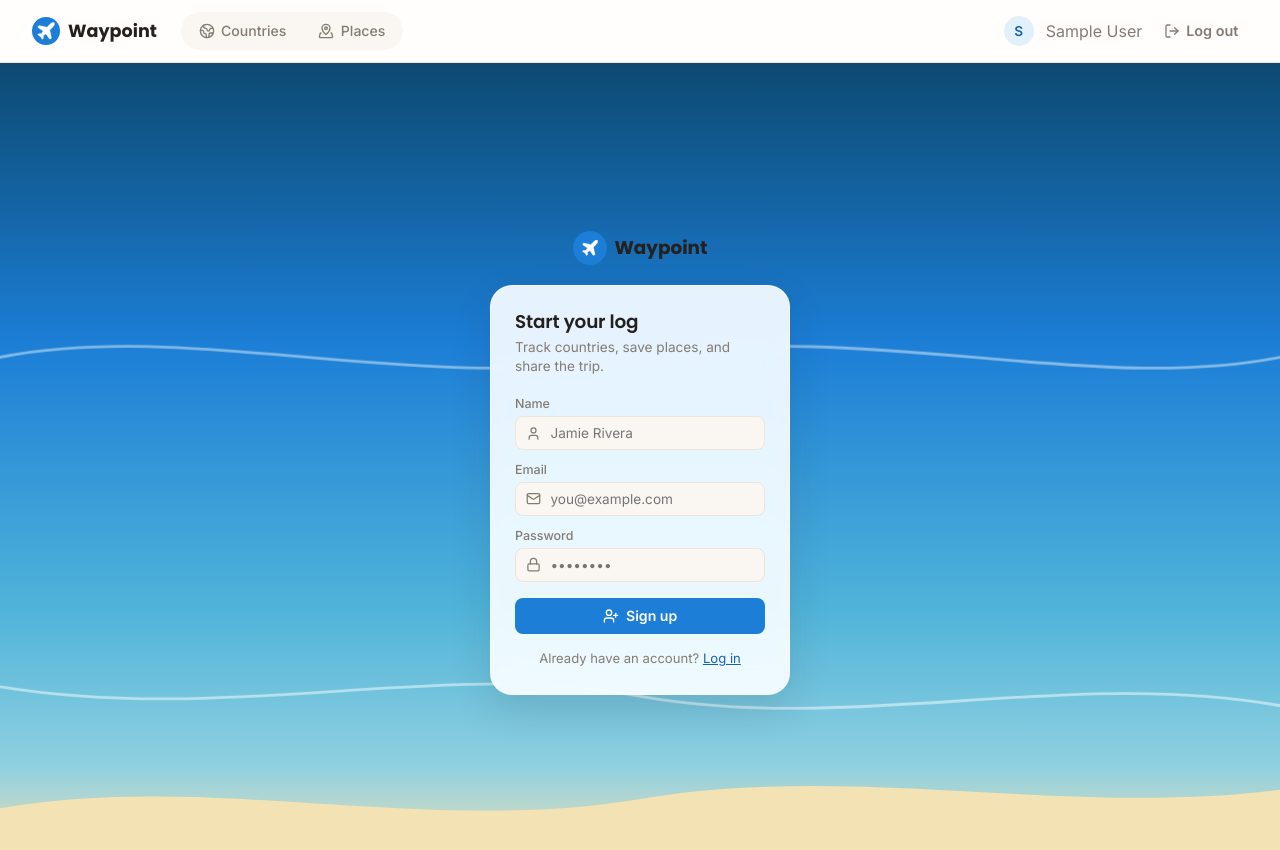
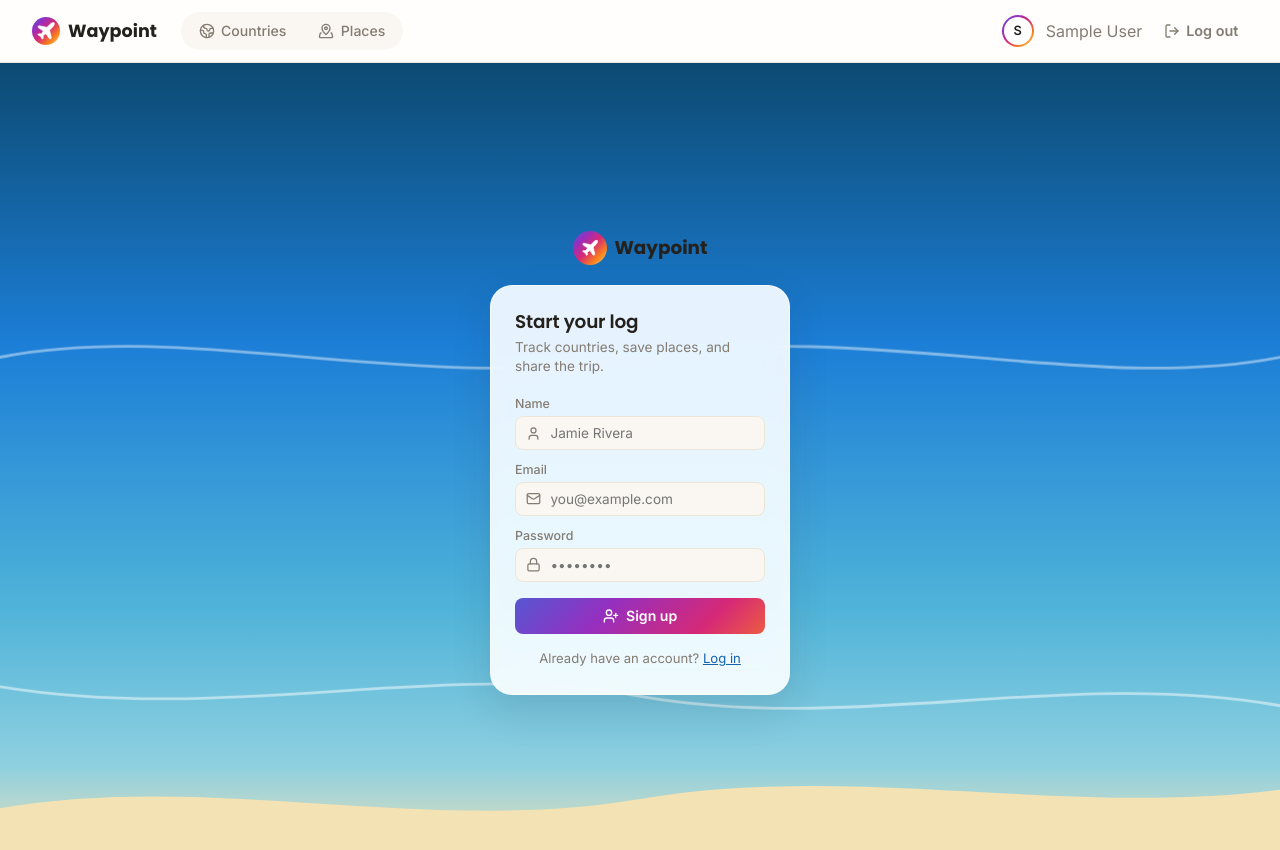
Before and after one commit to SophieAoi/travel-log-app, a React (Vite) app in the folder client/: page /signup in a window 1280 px wide. Shown: the top 850 px of the page. Built offline with nearby package versions, Linux system fonts and the light colour scheme; no server answers; sample sign-in values are in the browser's storage.

Commit message:
Modified css and tsx for a few pages

```diff
--- a/client/src/App.css
+++ b/client/src/App.css
@@ -30,6 +30,8 @@
   --color-coral: #f2704a;
   --color-coral-soft: #fdece5;
   --color-error: #c8402f;
+  --gradient-vivid: linear-gradient(135deg, #4f5bd5 0%, #962fbf 25%, #d62976 50%, #fa7e1e 75%, #feda75 100%);
+  --gradient-vivid-soft: linear-gradient(135deg, #eef0fd 0%, #f6ecf9 25%, #fdeef2 50%, #fef2e6 75%, #fffaeb 100%);
   --radius-sm: 8px;
   --radius-md: 14px;
   --radius-lg: 22px;
@@ -85,7 +87,7 @@ a {
   width: 28px;
   height: 28px;
   border-radius: 50%;
-  background: var(--color-accent);
+  background: var(--gradient-vivid);
   color: white;
   flex-shrink: 0;
 }
@@ -133,7 +135,7 @@ a {
 
 .nav-link.active {
   color: white;
-  background: var(--color-accent);
+  background: var(--gradient-vivid);
   box-shadow: var(--shadow-sm);
 }
 
@@ -148,16 +150,25 @@ a {
 }
 
 .avatar {
-  width: 30px;
-  height: 30px;
+  width: 32px;
+  height: 32px;
   border-radius: 50%;
-  background: var(--color-accent-soft);
-  color: var(--color-accent-dark);
+  padding: 2px;
+  background: var(--gradient-vivid);
+  flex-shrink: 0;
+}
+
+.avatar span {
+  width: 100%;
+  height: 100%;
+  border-radius: 50%;
+  background: var(--color-surface);
+  color: var(--color-text);
   display: flex;
   align-items: center;
   justify-content: center;
-  font-weight: 600;
-  font-size: 0.85rem;
+  font-weight: 700;
+  font-size: 0.8rem;
 }
 
 .icon-button {
@@ -219,8 +230,8 @@ a {
   position: relative;
   overflow: hidden;
   background:
-    radial-gradient(ellipse 70% 100% at 20% 0%, rgba(255, 255, 255, 0.18) 0%, rgba(255, 255, 255, 0) 60%),
-    linear-gradient(135deg, #0f5c8c 0%, #1c7ed6 55%, #4fb3d9 100%);
+    radial-gradient(ellipse 70% 100% at 20% 0%, rgba(255, 255, 255, 0.22) 0%, rgba(255, 255, 255, 0) 60%),
+    var(--gradient-vivid);
   padding: 2.5rem 2rem 4.5rem;
   text-align: center;
 }
@@ -488,7 +499,9 @@ button {
   padding: 0.6rem 1.2rem;
   border-radius: var(--radius-sm);
   border: none;
-  background: var(--color-accent);
+  background: var(--gradient-vivid);
+  background-size: 160% 160%;
+  background-position: 0% 50%;
   color: white;
   cursor: pointer;
   font-family: inherit;
@@ -497,12 +510,12 @@ button {
   display: inline-flex;
   align-items: center;
   gap: 0.45rem;
-  transition: background 0.2s var(--ease), transform 0.15s var(--ease), box-shadow 0.2s var(--ease);
+  transition: background-position 0.4s var(--ease), transform 0.15s var(--ease), box-shadow 0.2s var(--ease);
 }
 
 button:hover {
-  background: var(--color-accent-dark);
-  box-shadow: var(--shadow-sm);
+  background-position: 100% 50%;
+  box-shadow: var(--shadow-md);
 }
 
 button:active {
@@ -603,12 +616,17 @@ button.ghost-danger:hover {
   border-radius: var(--radius-md);
   padding: 0.75rem 0.9rem;
   animation: fade-up 0.3s var(--ease) both;
-  transition: box-shadow 0.2s var(--ease), transform 0.2s var(--ease);
+  transition: box-shadow 0.2s var(--ease), transform 0.2s var(--ease), border-color 0.2s var(--ease);
 }
 
 .country-chip:hover {
-  box-shadow: var(--shadow-sm);
-  transform: translateY(-1px);
+  box-shadow: var(--shadow-md);
+  transform: translateY(-2px);
+  border-color: transparent;
+  background:
+    linear-gradient(var(--color-surface), var(--color-surface)) padding-box,
+    var(--gradient-vivid) border-box;
+  border: 1.5px solid transparent;
 }
 
 .country-chip .flag {
--- a/client/src/components/Nav.tsx
+++ b/client/src/components/Nav.tsx
@@ -30,7 +30,9 @@ export function Nav() {
       <span className="spacer" />
 
       <div className="nav-user">
-        <span className="avatar">{initial}</span>
+        <span className="avatar">
+          <span>{initial}</span>
+        </span>
         <span className="muted">{user.displayName}</span>
         <button
           className="icon-button"
--- a/client/src/pages/PlaceDetail.tsx
+++ b/client/src/pages/PlaceDetail.tsx
@@ -52,31 +52,46 @@ export function PlaceDetail() {
   const coverPhoto = place.media.find((m) => m.type === "PHOTO");
 
   return (
-    <div className="page">
-      <Link to="/places" className="nav-link" style={{ display: "inline-flex", marginBottom: "1rem" }}>
-        <ArrowLeft size={16} /> Back to places
+    <>
+      <div className="detail-hero">
+        {coverPhoto ? (
+          <img src={`${API_BASE}${coverPhoto.url}`} alt="" />
+        ) : (
+          <div className="detail-hero-placeholder">
+            <Camera size={44} />
+          </div>
+        )}
+        <div className="detail-hero-scrim" />
+        <Link to="/places" className="detail-back">
+          <ArrowLeft size={16} /> Places
         </Link>
-
-      <div className="place-hero">
-        {coverPhoto ? (
-          <img src={`${API_BASE}${coverPhoto.url}`} alt="" style={{ width: "100%", height: "100%", objectFit: "cover" }} />
-        ) : (
-          <Camera size={40} />
-        )}
+        <div className="detail-hero-caption">
+          <span className="badge badge-on-photo">
+            <MapPin size={13} /> {place.countryCode}
+          </span>
+          <h1>{place.name}</h1>
+        </div>
       </div>
 
-      <div className="place-title-row">
-        <h1 style={{ margin: 0 }}>{place.name}</h1>
-        <span className="badge">
-          <MapPin size={13} /> {place.countryCode}
-        </span>
-      </div>
-      {place.description && <p>{place.description}</p>}
+      <div className="page">
+        {place.description && <p className="place-description">{place.description}</p>}
 
+        <div className="actions-row">
           <label className="upload-button">
             <ImagePlus size={17} /> {uploading ? "Uploading…" : "Add photo or video"}
             <input type="file" accept="image/*,video/*" onChange={handleUpload} hidden disabled={uploading} />
           </label>
+          <button onClick={handleShare} className="secondary">
+            <Share2 size={16} /> Share this place
+          </button>
+        </div>
+
+        {shareLink && (
+          <div className="share-link-box">
+            <Share2 size={15} />
+            <a href={shareLink}>{shareLink}</a>
+          </div>
+        )}
 
         {place.media.length > 0 && (
           <div className="media-grid">
@@ -91,19 +106,7 @@ export function PlaceDetail() {
             ))}
           </div>
         )}
-
-      <div className="actions-row">
-        <button onClick={handleShare} className="secondary">
-          <Share2 size={16} /> Share this place
-        </button>
       </div>
-
-      {shareLink && (
-        <div className="share-link-box">
-          <Share2 size={15} />
-          <a href={shareLink}>{shareLink}</a>
-        </div>
-      )}
-    </div>
+    </>
   );
 }
--- a/client/src/pages/Places.tsx
+++ b/client/src/pages/Places.tsx
@@ -1,6 +1,6 @@
 import { useEffect, useState, type FormEvent } from "react";
 import { Link } from "react-router-dom";
-import { MapPinned, Plus, Image as ImageIcon } from "lucide-react";
+import { MapPinned, Plus, Image as ImageIcon, MapPin, Images } from "lucide-react";
 import { api } from "../api/client";
 
 interface Place {
@@ -63,15 +63,24 @@ export function Places() {
         <ul className="place-cards">
           {places.map((p, i) => {
             const cover = p.media.find((m) => m.type === "PHOTO");
+            const mediaCount = p.media.length;
             return (
               <li key={p.id} className="place-card" style={{ animationDelay: `${i * 0.04}s` }}>
                 <Link to={`/places/${p.id}`}>
                   <div className="place-thumb">
-                    {cover ? <img src={`${API_BASE}${cover.url}`} alt="" /> : <ImageIcon size={28} />}
-                  </div>
-                  <div className="place-card-body">
-                    <h3>{p.name}</h3>
-                    <p className="muted">{p.countryCode}</p>
+                    {cover ? <img src={`${API_BASE}${cover.url}`} alt="" /> : <ImageIcon size={30} />}
+                    <div className="place-thumb-overlay" />
+                    {mediaCount > 0 && (
+                      <span className="place-thumb-count">
+                        <Images size={12} /> {mediaCount}
+                      </span>
+                    )}
+                    <div className="place-thumb-caption">
+                      <h3>{p.name}</h3>
+                      <span className="place-thumb-loc">
+                        <MapPin size={12} /> {p.countryCode}
+                      </span>
+                    </div>
                   </div>
                 </Link>
               </li>
```
Lines whose indentation alone changed are shown as unchanged.
